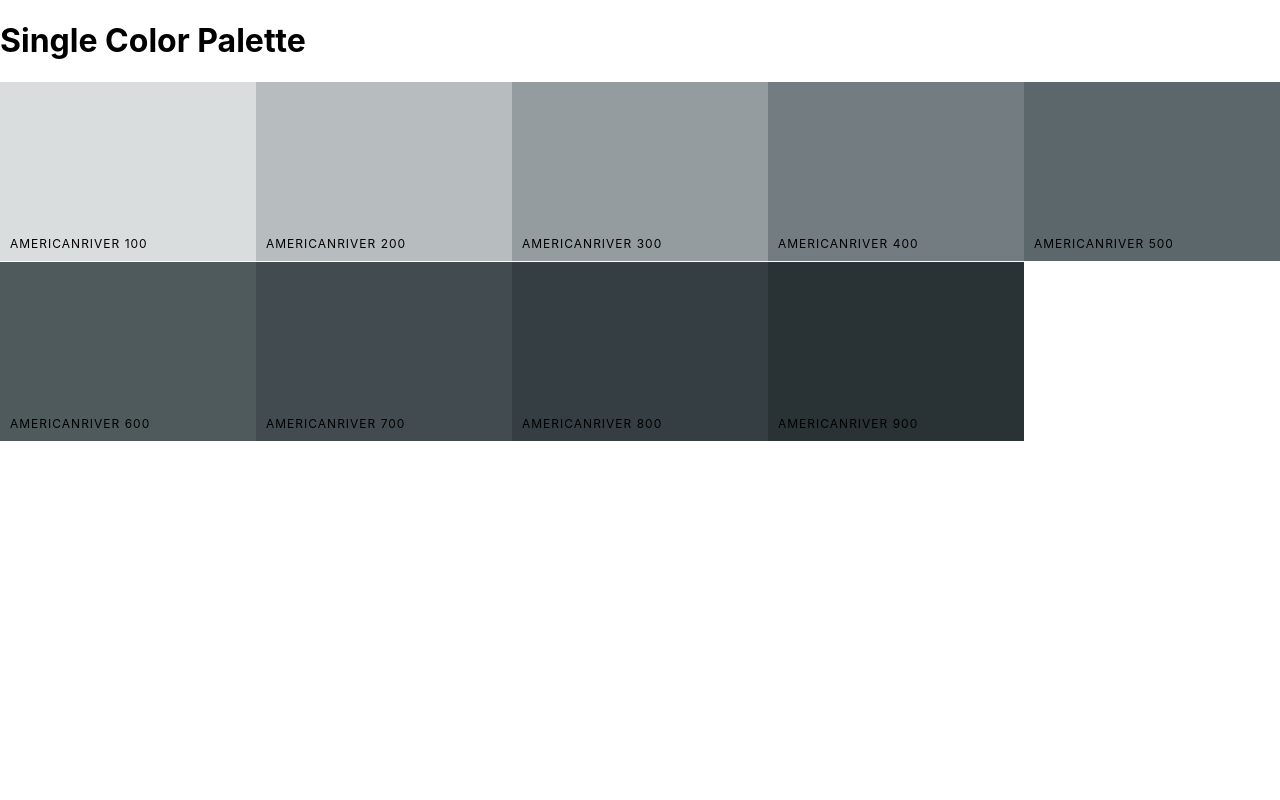
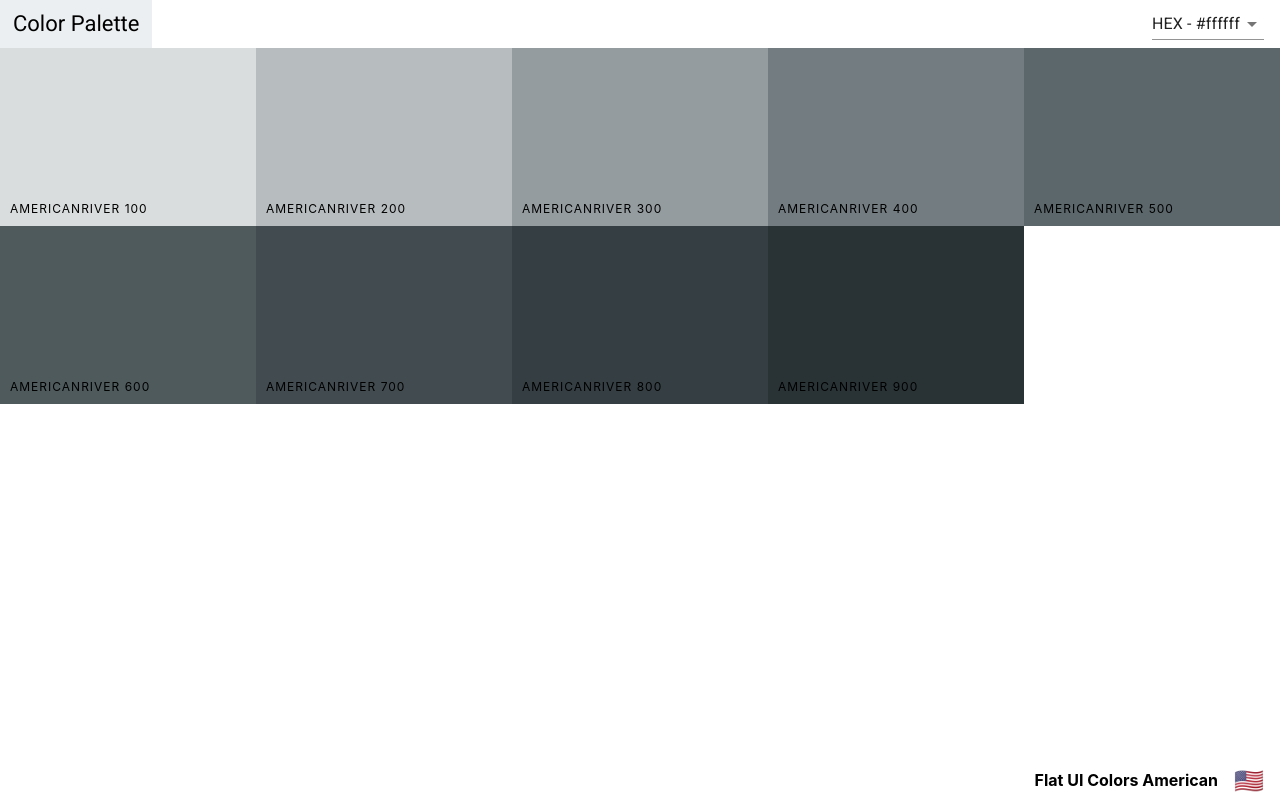
Before and after one commit to jjp601/color-palette-app, a React (Create React App) app: page /palette/flat-ui-colors-american/americanriver in a window 1280 px wide. Built offline with nearby package versions, Linux system fonts and the light colour scheme.

Commit message:
Add Navbar and Footer Components

```diff
--- a/src/components/Navbar.js
+++ b/src/components/Navbar.js
@@ -36,19 +36,21 @@ class Navbar extends Component {
     }
 
     render() {
-        const { level, changeLevel } = this.props;
+        const { level, changeLevel, showingAllColors } = this.props;
         const { format } = this.state;
         return (
             <header className="Navbar">
                 <div className="logo">
                     <Link to="/">Color Palette</Link>
                 </div>
-                <div className="slider-container">
-                    <span>Level: {level}</span>
-                    <div className="slider">
-                        <Slider defaultValue={level} min={100} max={900} step={100} onAfterChange={changeLevel} />
+                {this.props.showingAllColors && (
+                    <div className="slider-container">
+                        <span>Level: {level}</span>
+                        <div className="slider">
+                            <Slider defaultValue={level} min={100} max={900} step={100} onAfterChange={changeLevel} />
+                        </div>
                     </div>
-                </div>
+                )}
                 <div className="select-container">
                     <Select value={format} onChange={this.handleFormatChange}>
                         <MenuItem value="hex">HEX - #ffffff</MenuItem>
--- a/src/components/Palette.js
+++ b/src/components/Palette.js
@@ -1,6 +1,7 @@
 import React, { Component } from 'react';
 import ColorBox from './ColorBox';
 import Navbar from './Navbar';
+import PaletteFooter from './PaletteFooter';
 import '../styles/Palette.css';
 
 class Palette extends Component {
@@ -28,7 +29,7 @@ class Palette extends Component {
     }
 
     render() {
-        const { colors, paletteName, id } = this.props.palette;
+        const { colors, paletteName, emoji, id } = this.props.palette;
         const { level, format } = this.state;
         const colorBoxes = colors[level].map((color) => (
             <ColorBox
@@ -47,14 +48,12 @@ class Palette extends Component {
                     level={level}
                     changeLevel={this.changeLevel}
                     handleChange={this.changeFormat}
+                    showingAllColors
                 />
                 <div className="Palette-colors">
                     {colorBoxes}
                 </div>
-                <footer className="Palette-footer">
-                    {paletteName}
-                    <span className='emoji'></span>
-                </footer>
+                <PaletteFooter paletteName={paletteName} emoji={emoji} />
             </div>
         );
     }
--- /dev/null
+++ b/src/components/PaletteFooter.js
@@ -0,0 +1,12 @@
+import React from 'react';
+
+const PaletteFooter = (props) => (
+
+    <footer className="Palette-footer">
+        {props.paletteName}
+        <span className="emoji">{props.emoji}</span>
+    </footer>
+
+)
+
+export default PaletteFooter;
--- a/src/components/SingleColorPalette.js
+++ b/src/components/SingleColorPalette.js
@@ -1,10 +1,16 @@
 import React, { Component } from 'react';
 import ColorBox from './ColorBox';
+import Navbar from './Navbar';
+import PaletteFooter from './PaletteFooter';
 
 class SingleColorPalette extends Component {
     constructor(props) {
         super(props)
         this._shades = this.gatherShades(this.props.palette, this.props.colorId)
+        this.state = {
+            format: 'hex'
+        };
+        this.changeFormat = this.changeFormat.bind(this);
     }
 
     gatherShades(palette, colorToFilterBy) {
@@ -20,16 +26,25 @@ class SingleColorPalette extends Component {
         return shades.slice(1)
     }
 
+    changeFormat(value) {
+        this.setState(() => ({
+            format: value
+        }))
+    }
+
     render() {
+        const { format } = this.state;
+        const { paletteName, emoji } = this.props.palette;
         const colorBoxes = this._shades.map((color) => (
-            <ColorBox key={color.id} name={color.name} background={color.hex} showLink={false} />
+            <ColorBox key={color.id} name={color.name} background={color[format]} showLink={false} />
         ))
         return (
             <div className="Palette">
-                <h1>Single Color Palette</h1>
+                <Navbar handleChange={this.changeFormat} showingAllColors={false} />
                 <div className="Palette-colors">
                     {colorBoxes}
                 </div>
+                <PaletteFooter paletteName={paletteName} emoji={emoji} />
             </div>
         );
     }
```
